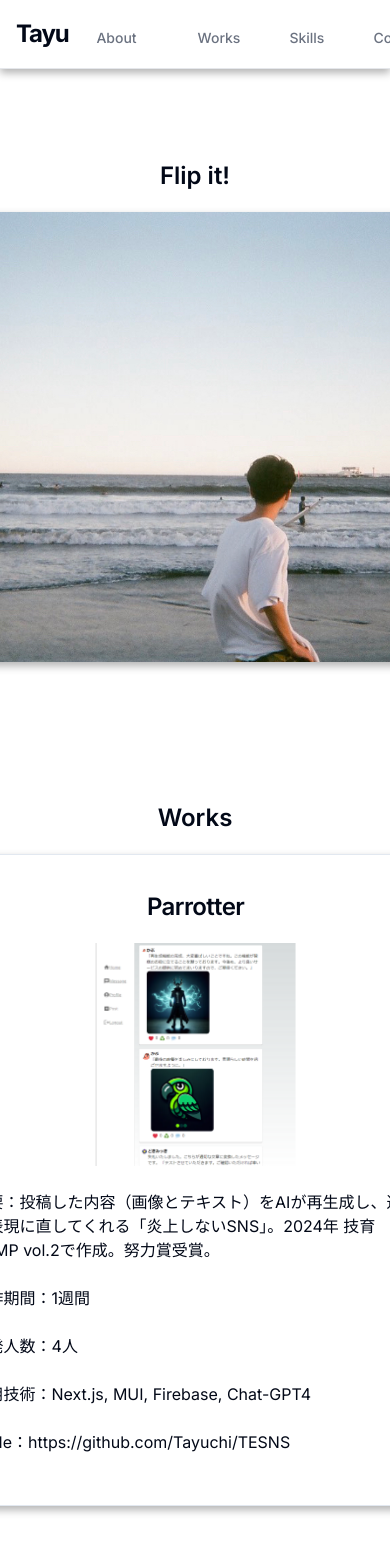
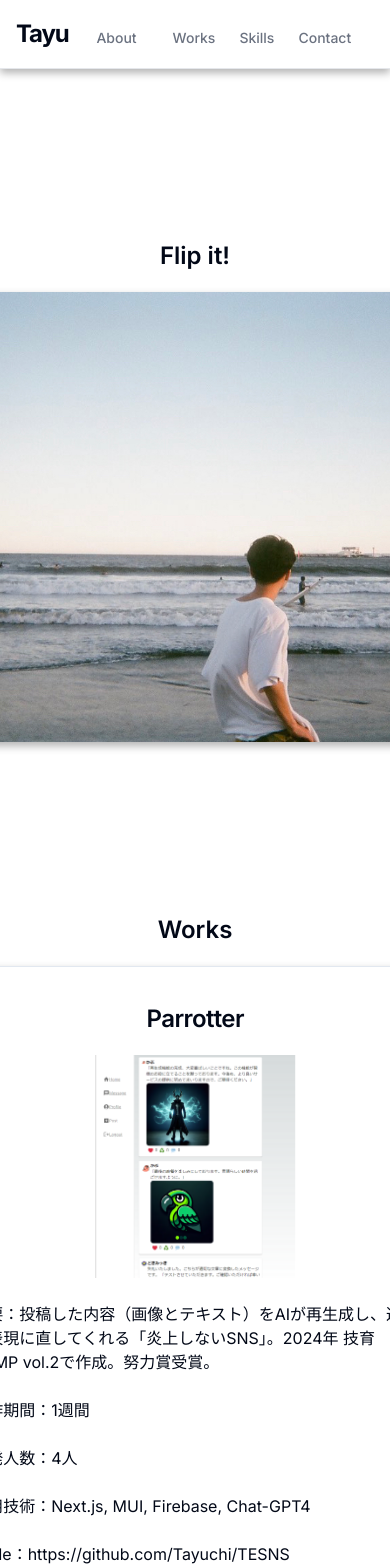
Before and after one commit to Tayuchi/portfolio, a Next.js app: page / in a window 390 px wide. Shown: the top 1568 px of the page. Built offline with nearby package versions, Linux system fonts and the light colour scheme.

Commit message:
responsive

```diff
--- a/app/page.tsx
+++ b/app/page.tsx
@@ -28,7 +28,7 @@ export default function Home() {
   }
   return (
     <div>
-      <main className="mx-auto">
+      <main className="flex flex-col mx-auto justify-between">
         <nav className="divide-y border-gray-200 dark:border-gray-800 border-b fixed w-full top-0 bg-white dark:bg-gray-800 z-10 card">
           <div className="px-4 py-3 md:py-6 lg:px-6">
             <div className="flex justify-between items-center">
@@ -43,21 +43,21 @@ export default function Home() {
                   >
                     About
                   </button>
-                  <Separator orientation='vertical'/>
+                  <Separator orientation='vertical' className="hidden sm:block"/>
                   <button
                     className="font-medium text-gray-500 transition-colors hover:text-gray-900 dark:text-gray-400 dark:hover:text-gray-50"
                     onClick={() => scrollWorks()}
                     >
                     Works
                   </button>
-                  <Separator orientation='vertical'/>
+                  <Separator orientation='vertical' className="hidden sm:block"/>
                   <button
                     className="font-medium text-gray-500 transition-colors hover:text-gray-900 dark:text-gray-400 dark:hover:text-gray-50"
                     onClick={() => scrollSkills()}
                     >
                     Skills
                   </button>
-                  <Separator orientation='vertical'/>
+                  <Separator orientation='vertical' className="hidden sm:block"/>
                   <button
                     className="font-medium text-gray-500 transition-colors hover:text-gray-900 dark:text-gray-400 dark:hover:text-gray-50"
                     onClick={() => scrollContact()}
@@ -69,22 +69,22 @@ export default function Home() {
             </div>
           </div>
         </nav>
-        <div>
-          <div ref={scrollaboutRef}>
+        <div className="mt-16 sm:mt-24">
+          <div ref={scrollaboutRef} className="p-4 sm:p-8">
             <About />
           </div>
-          <div ref={scrollworksRef}>
+          <div ref={scrollworksRef} className="p-4 sm:p-8">
             <Works />
           </div>
-          <div ref={scrollskillsRef}>
+          <div ref={scrollskillsRef} className="p-4 sm:p-8">
             <Skills />
           </div>
-          <div ref={scrollcontactRef}>
+          <div ref={scrollcontactRef} className="p-4 sm:p-8">
             <Contact />
           </div>
         </div>
-        <div className='font-small text-gray-500 transition-colors flex flex-col items-center justify-between border-gray-200 dark:border-gray-800 border-t w-full bg-whitedark:bg-gray-800 p-2'>
-            &copy;2024 Tayu
+        <div className='font-small text-gray-500 transition-colors flex flex-col items-center justify-between border-gray-200 dark:border-gray-800 border-t w-full bg-white dark:bg-gray-800 p-2'>
+          &copy;2024 Tayu
         </div>
       </main>
     </div>
```
